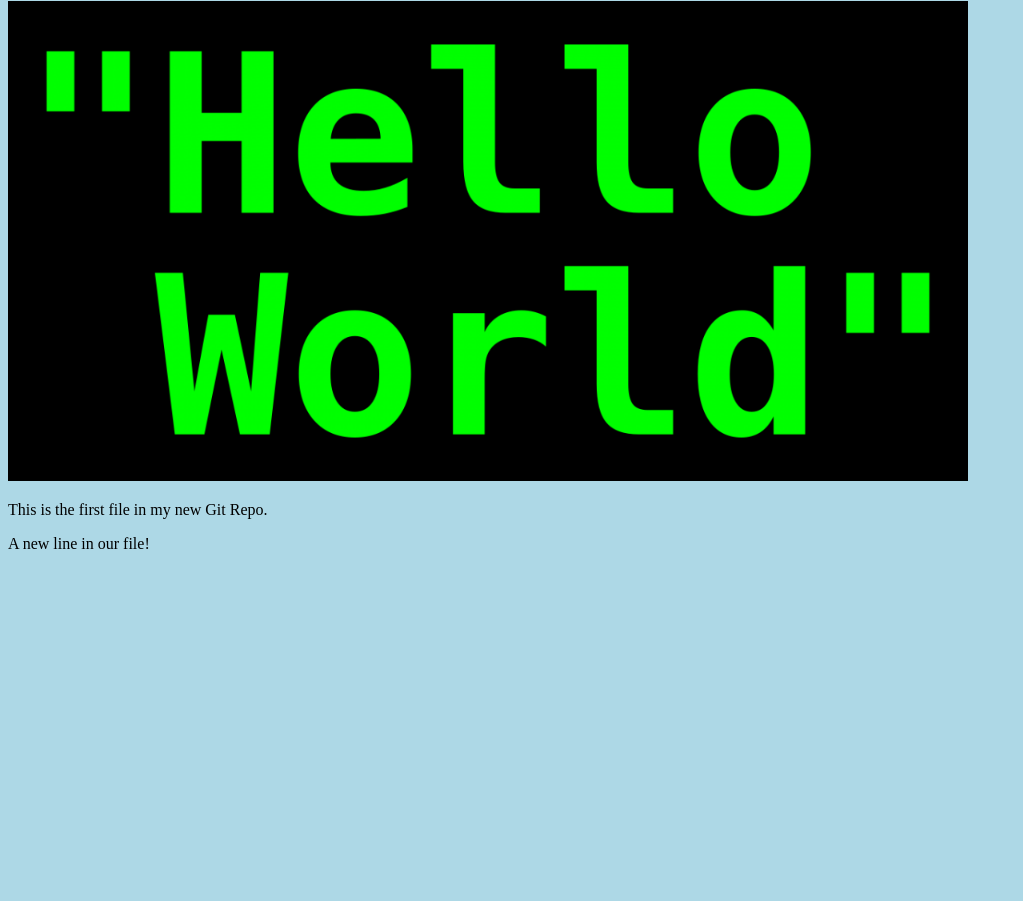
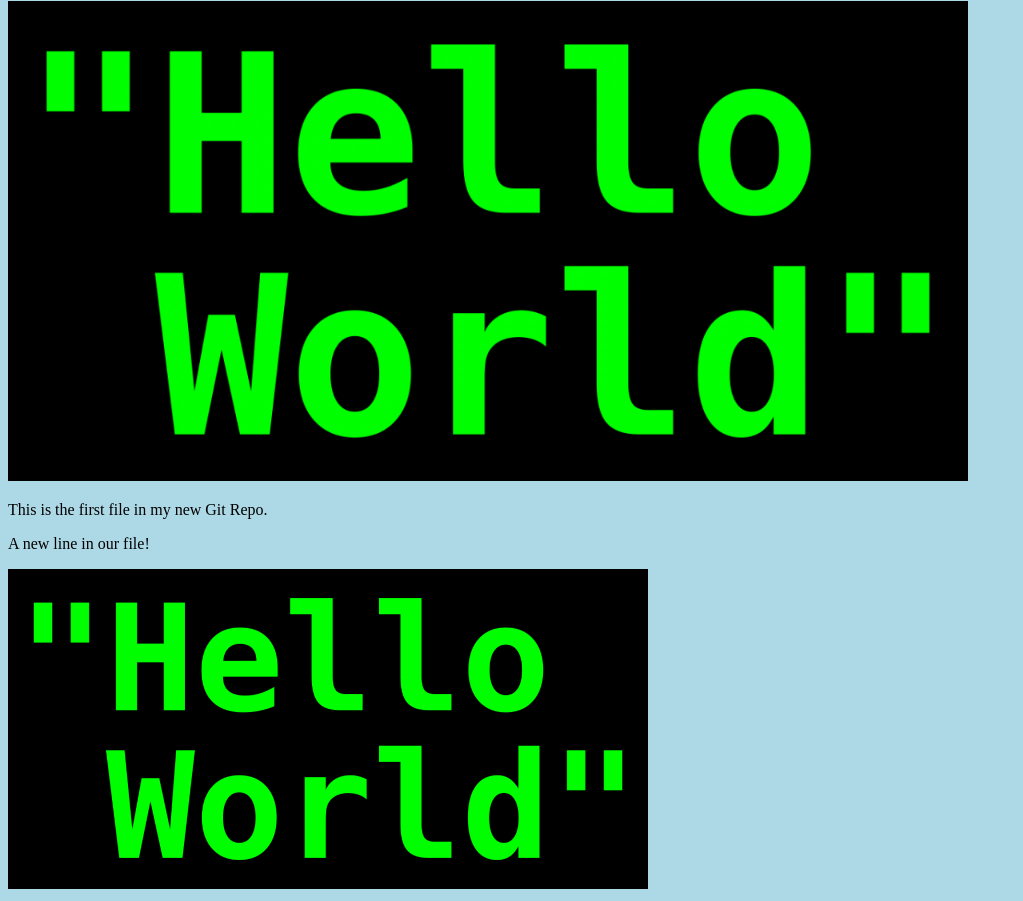
Before and after one commit to neeschal/hello-world, a plain HTML site: page index.html in a window 1280 px wide. Shown: the part 79-980 px from the top of the page, without its empty margins (0-1023 px from the left). Before the commit the page ends 800 px from the top, so only its background shows below. Drawn offline with Linux system fonts and the light colour scheme.

Commit message:
added new image

```diff
--- a/index.html
+++ b/index.html
@@ -10,6 +10,7 @@
 <div><img src="img_hello_world.jpg" alt="Hello World from space" style="width:100%;max-width:960px"></div>
 <p>This is the first file in my new Git Repo.</p>
 <p>A new line in our file!</p>
+<div><img src="img_hello_world.jpg" alt="Hello Git" style="width: 100%;max-width:640px"</div>
 
 </body>
 </html>
```
